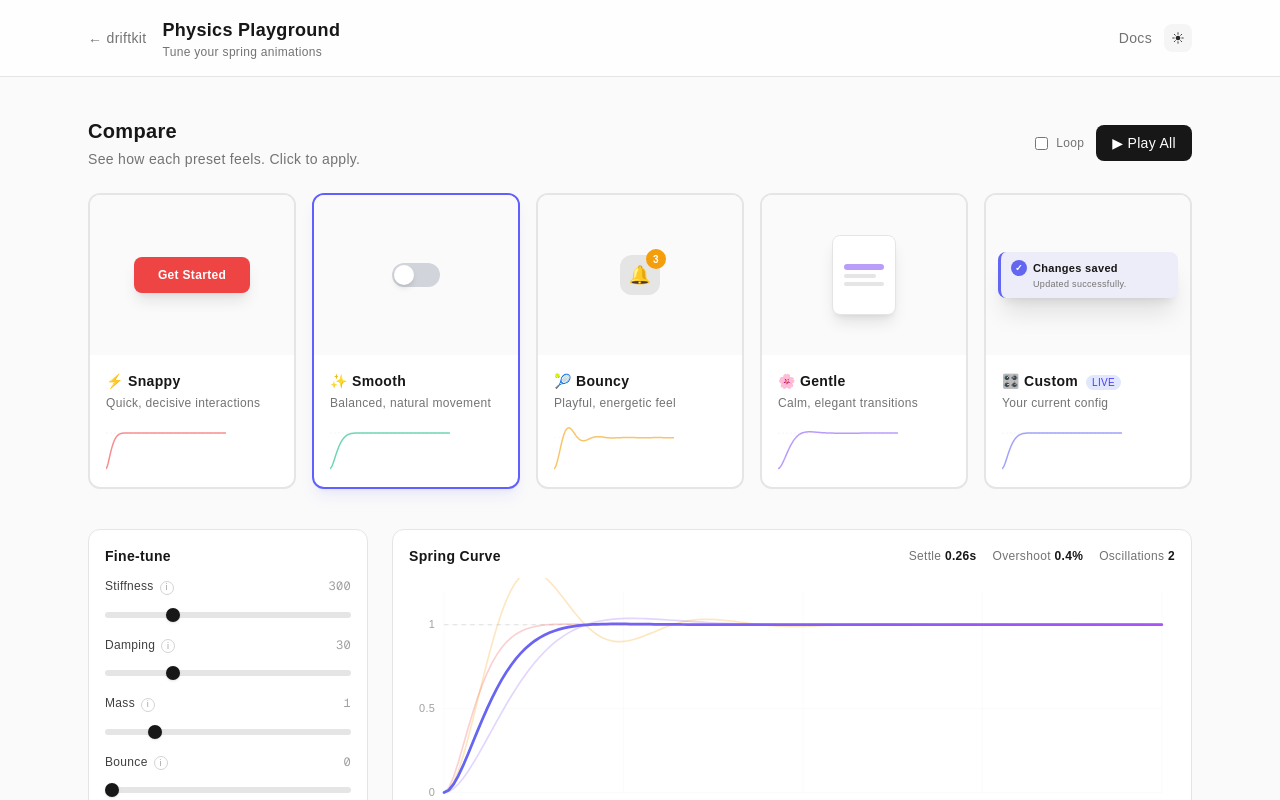
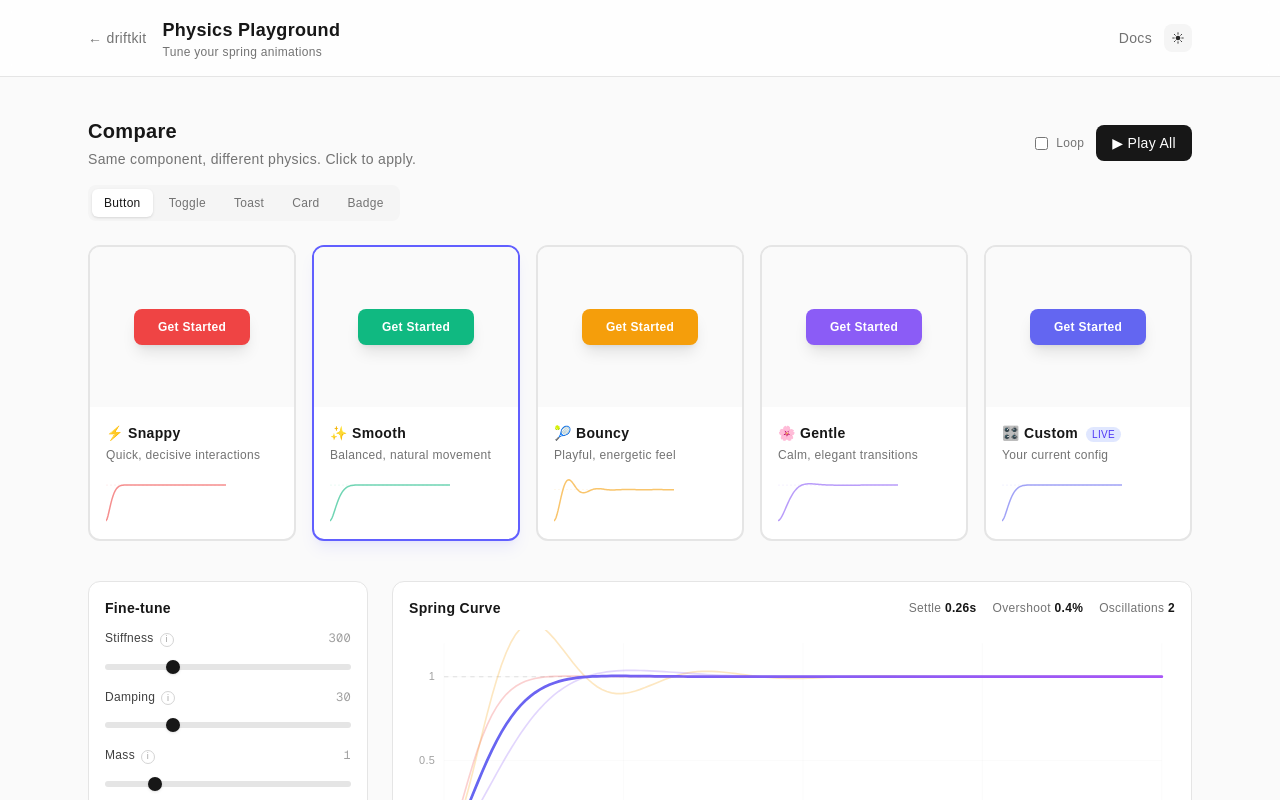
Before and after one commit to kippledigital/driftkit, a Next.js app: page /playground in a window 1280 px wide. Shown: the top 800 px of the page. Built offline with nearby package versions, Linux system fonts and the light colour scheme; a web font is replaced by a local one.

Commit message:
feat: component selector — same component across all presets
Pick Button, Toggle, Toast, Card, or Badge from tabs.
All 5 preset cards + Custom show the same component with
different spring physics for true apples-to-apples comparison.

```diff
--- a/src/app/playground/page.tsx
+++ b/src/app/playground/page.tsx
@@ -207,12 +207,20 @@ function ToastDemo({ isPlaying, color, springTransition }: { isPlaying: boolean;
   );
 }
 
+const demoOptions = [
+  { key: "button", label: "Button" },
+  { key: "toggle", label: "Toggle" },
+  { key: "toast", label: "Toast" },
+  { key: "card", label: "Card" },
+  { key: "badge", label: "Badge" },
+];
+
 const demoComponents: Record<string, React.FC<{ isPlaying: boolean; color: string; springTransition: object }>> = {
-  snappy: ButtonPressDemo,
-  smooth: ToggleSwitchDemo,
-  bouncy: NotificationBadgeDemo,
-  gentle: CardSlideDemo,
-  custom: ToastDemo,
+  button: ButtonPressDemo,
+  toggle: ToggleSwitchDemo,
+  badge: NotificationBadgeDemo,
+  card: CardSlideDemo,
+  toast: ToastDemo,
 };
 
 // =============================================================================
@@ -225,7 +233,7 @@ function ComparisonCard({
   isPlaying: globalPlaying,
   isActive,
   onClick,
-  demoType = "custom",
+  demoKey,
   isCustom = false,
 }: {
   config: { stiffness: number; damping: number; mass: number; bounce: number };
@@ -233,7 +241,7 @@ function ComparisonCard({
   isPlaying: boolean;
   isActive: boolean;
   onClick: () => void;
-  demoType?: string;
+  demoKey: string;
   isCustom?: boolean;
 }) {
   const [localPlaying, setLocalPlaying] = useState(false);
@@ -252,7 +260,7 @@ function ComparisonCard({
     mass: config.mass,
   };
 
-  const Demo = demoComponents[demoType] || ToastDemo;
+  const Demo = demoComponents[demoKey] || ToastDemo;
   const color = isCustom ? "#6366f1" : meta.color;
 
   return (
@@ -452,6 +460,7 @@ export default function PhysicsPlayground() {
   const [config, setConfig] = useState<PhysicsConfig>(defaultConfig);
   const [isPlaying, setIsPlaying] = useState(false);
   const [autoReplay, setAutoReplay] = useState(false);
+  const [demoKey, setDemoKey] = useState("button");
   const intervalRef = useRef<ReturnType<typeof setInterval> | null>(null);
 
   const handlePreset = useCallback((key: string) => {
@@ -510,10 +519,10 @@ export default function PhysicsPlayground() {
       <main className="max-w-6xl mx-auto px-6 py-10 space-y-10">
         {/* Hero — Comparison Grid */}
         <section>
-          <div className="flex items-center justify-between mb-6">
+          <div className="flex items-center justify-between mb-4">
             <div>
               <h2 className="text-xl font-bold text-neutral-900 dark:text-white mb-1">Compare</h2>
-              <p className="text-sm text-neutral-500">See how each preset feels. Click to apply.</p>
+              <p className="text-sm text-neutral-500">Same component, different physics. Click to apply.</p>
             </div>
             <div className="flex items-center gap-3">
               <label className="flex items-center gap-2 text-xs text-neutral-500 cursor-pointer select-none">
@@ -536,6 +545,23 @@ export default function PhysicsPlayground() {
             </div>
           </div>
 
+          {/* Component selector */}
+          <div className="flex items-center gap-1 mb-6 p-1 bg-neutral-100 dark:bg-neutral-900 rounded-lg w-fit">
+            {demoOptions.map(opt => (
+              <button
+                key={opt.key}
+                onClick={() => setDemoKey(opt.key)}
+                className={`px-3 py-1.5 text-xs font-medium rounded-md transition-colors ${
+                  demoKey === opt.key
+                    ? "bg-white dark:bg-neutral-800 text-neutral-900 dark:text-white shadow-sm"
+                    : "text-neutral-500 hover:text-neutral-700 dark:hover:text-neutral-300"
+                }`}
+              >
+                {opt.label}
+              </button>
+            ))}
+          </div>
+
           <div className="grid grid-cols-2 md:grid-cols-3 lg:grid-cols-5 gap-4">
             {Object.entries(presets).map(([key, p]) => (
               <ComparisonCard
@@ -545,7 +571,7 @@ export default function PhysicsPlayground() {
                 isPlaying={isPlaying}
                 isActive={config.preset === key}
                 onClick={() => handlePreset(key)}
-                demoType={key}
+                demoKey={demoKey}
               />
             ))}
             <ComparisonCard
@@ -554,7 +580,7 @@ export default function PhysicsPlayground() {
               isPlaying={isPlaying}
               isActive={config.preset === "custom"}
               onClick={() => {}}
-              demoType="custom"
+              demoKey={demoKey}
               isCustom
             />
           </div>
```
